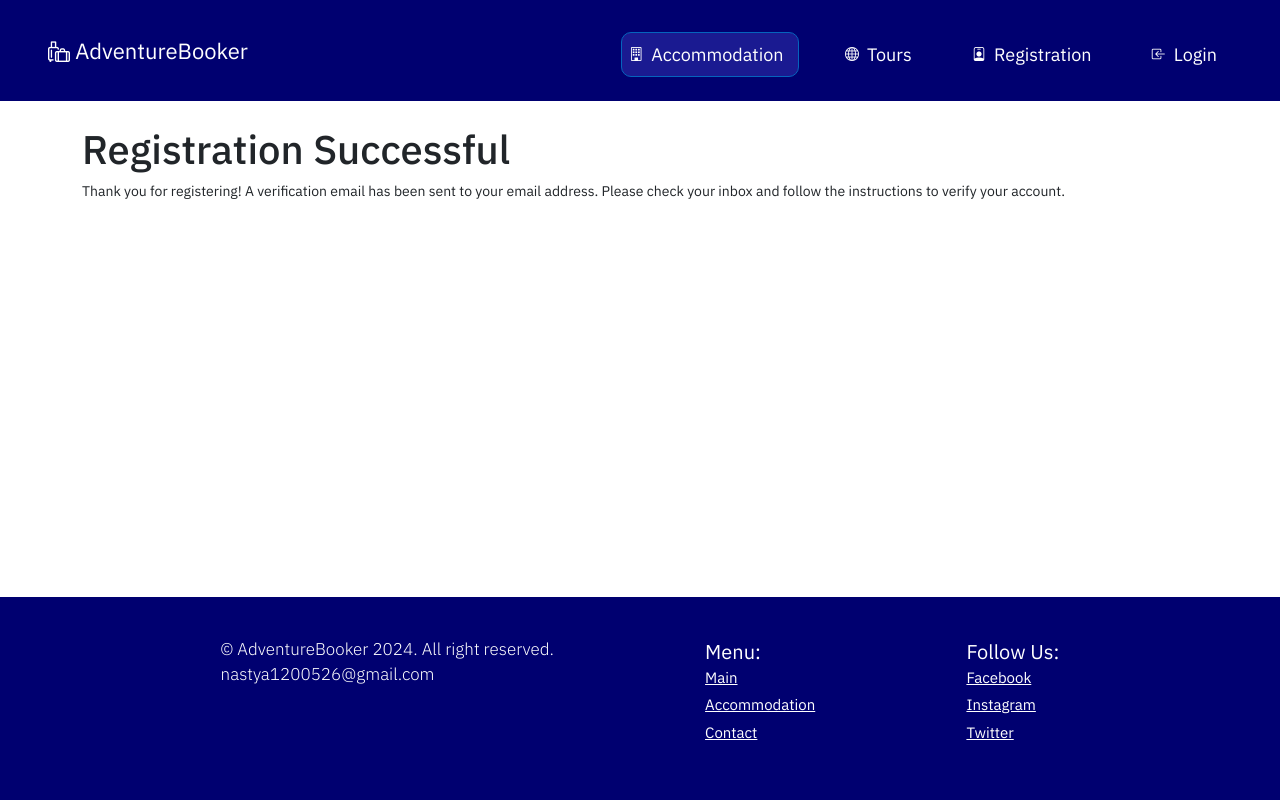
After one commit to Nastya231213/AdventureBooker, a Laravel app: page /registration-success in a window 1280 px wide. The commit adds this page. Run offline with Laravel 12, Linux system fonts and the light colour scheme.

Commit message:
Add registration functionality

```diff
--- a/app/Http/Controllers/PageController.php
+++ b/app/Http/Controllers/PageController.php
@@ -11,4 +11,8 @@ class PageController extends Controller
 
         return view('accommodation');
     }
+    public function registrationSuccess(){
+
+        return view('registrationSuccess');
+    }
 }
--- a/app/Models/User.php
+++ b/app/Models/User.php
@@ -20,6 +20,8 @@ class User extends Authenticatable
         'name',
         'email',
         'password',
+        'phone_number',
+        'surname'
     ];
 
     /**
--- a/public/css/style.css
+++ b/public/css/style.css
@@ -279,7 +279,7 @@ footer .company-info {
 }
 
 .main_facts {
-    background-color: rgb(208, 208, 208);
+    background-color: rgb(239, 239, 239);
     min-height: 430px;
     margin-top: 10px;
     border-radius: 15px;
@@ -345,7 +345,7 @@ footer .company-info {
     background-color: rgb(42, 187, 42);
     padding: 12px 35px;
     border-radius:10px;
-    border:2px solid rgb(30, 160, 30);
+    border:1px solid rgb(30, 160, 30);
 
 }
 #registerBtn:hover {
@@ -355,3 +355,8 @@ footer .company-info {
     font-size:14px;
     color:rgb(167, 167, 167);
 }
+.modal-body .alert{
+    font-size:12px;
+    padding: 5px;
+
+}
--- a/resources/views/layouts/navbar.blade.php
+++ b/resources/views/layouts/navbar.blade.php
@@ -39,11 +39,11 @@
                 <form>
                     <div class="mb-3">
                         <label for="loginEmail" class="form-label">Email address</label>
-                        <input type="email" class="form-control" id="loginEmail" placeholder="Enter your email">
+                        <input type="email" class="form-control" placeholder="Enter your email">
                     </div>
                     <div class="mb-1">
                         <label for="loginPassword" class="form-label">Password</label>
-                        <input type="password" class="form-control" id="loginPassword" placeholder="Enter your password">
+                        <input type="password" class="form-control" placeholder="Enter your password">
                     </div>
                     <a href="#" id="forget_password">Forget password?</a>
 
@@ -64,35 +64,46 @@
             </div>
             <div class="modal-body">
                 <h4>Registration</h4>
-                <form>
+                <form method="POST" id="registrationForm">
+                    @csrf
                     <div class="row">
                         <div class="col-12 col-md-6 mb-3">
                             <label for="firstName" class="form-label">First name</label>
-                            <input type="text" class="form-control" id="firstName" placeholder="Enter your name">
+                            <input type="text" class="form-control" name="firstName" id="firstName" placeholder="Enter your name">
+                            <div class="alert alert-danger mt-2 d-none" role="alert">
+                            </div>
                         </div>
                         <div class="col-12 col-md-6 mb-3">
                             <label for="lastName" class="form-label">Last name</label>
-                            <input type="text" class="form-control" id="lastName" placeholder="Enter your lastname">
+                            <input type="text" class="form-control" name="lastName" id="lastName" placeholder="Enter your lastname">
+                            <div class="alert alert-danger mt-2 d-none" role="alert">
+                            </div>
                         </div>
                     </div>
                     <div class="row">
+                        <div class="col-12 col-md-6 mb-s3">
+                            <label for="loginEmail" class="form-label">Email</label>
+                            <input type="email" class="form-control" name="email" id="loginEmail" placeholder="Enter your email">
+                            <div class="alert alert-danger mt-2 d-none" role="alert">
+                            </div>
+                        </div>
 
                         <div class="col-12 col-md-6 mb-3">
-                            <label for="loginEmail" class="form-label">Email</label>
-                            <input type="email" class="form-control" id="loginEmail" placeholder="Enter your email">
-                        </div>
-                        <div class="col-12 col-md-6 mb-3">
                             <label for="phoneNumber" class="form-label">Phone number</label>
-                            <input type="tel" class="form-control" id="phoneNumber" placeholder="Enter your phone number">
+                            <input type="text" class="form-control" name="phoneNum" id="phoneNumber" placeholder="Enter your phone number">
+                            <div class="alert alert-danger mt-2 d-none" role="alert">
+                            </div>
                         </div>
                     </div>
                     <div class="mb-3">
                         <label for="loginPassword" class="form-label">Password</label>
-                        <input type="password" class="form-control" id="loginPassword" placeholder="Enter your password">
+                        <input type="password" class="form-control" name="password" id="password" placeholder="Enter your password">
+                        <div class="alert alert-danger mt-2 d-none" role="alert">
+                        </div>
                     </div>
                     <div class="mb-3">
                         <label for="confirmPassword" class="form-label">Confirm password</label>
-                        <input type="password" class="form-control" id="confirmPassword" placeholder="Confirm your password">
+                        <input type="password" class="form-control" name="oassword_confirmation" id="confirmPassword" placeholder="Confirm your password">
                     </div>
 
                     <div class="d-flex justify-content-center">
@@ -103,3 +114,55 @@
         </div>
     </div>
 </div>
+<script>
+    document.getElementById('registrationForm').addEventListener('submit', async function(event) {
+        event.preventDefault();
+
+        const formData = new FormData(this);
+
+        try {
+            const response = await fetch('/register', {
+                method: 'POST',
+                body: formData,
+                headers: {
+                    'X-Requested-With': 'XMLHttpRequest',
+                    'X-CSRF-TOKEN': '{{ csrf_token() }}'
+
+                }
+            });
+            if (response.ok) {
+
+
+            } else if (response.status === 422) {
+                const errorsData = await response.json();
+                const errors = errorsData.errors;
+                clearErrors();
+                for(let field in errors){
+                    if(errors.hasOwnProperty(field)){
+                        const errorMessages=errors[field];
+                        showAlert(field,errorMessages[0]);
+                    }
+                }
+
+            } else {
+                console.error('Registration failed:', response.statusText);
+            }
+
+        } catch (error) {
+        }
+        function clearErrors() {
+            const alertElements = document.querySelectorAll('.alert-danger');
+            alertElements.forEach(
+                alert => {
+                    alert.classList.add('d-none');
+                    alert.textContent='';
+                }
+            );
+        }
+        function showAlert(field,message){
+            const alertElement=document.querySelector(`[name="${field}"]`).nextElementSibling;
+            alertElement.classList.remove('d-none');
+            alertElement.textContent=message;
+        }
+    });
+</script>
--- /dev/null
+++ b/resources/views/registrationSuccess.blade.php
@@ -0,0 +1,10 @@
+@extends('layouts.app')
+@section('title','Main')
+@section('content')
+<div class="container">
+    <h1> Registration Successful</h1>
+    <p>Thank you for registering! A verification email has been sent to your email address.
+        Please check your inbox and follow the instructions to verify your account.</p>
+    </p>
+</div>
+@endsection
--- a/routes/web.php
+++ b/routes/web.php
@@ -1,5 +1,8 @@
 <?php
 
 use App\Http\Controllers\PageController;
+use App\Http\Controllers\RegisterController;
 use Illuminate\Support\Facades\Route;
 Route::get('/',[PageController::class,'index'])->name('main');
+Route::post('/register',[RegisterController::class,'register'])->name('register');
+Route::get('/registration-success',[PageController::class,'registrationSuccess'])->name('registration.success');
```
Also changed, not shown: app/Http/Controllers/RegisterController.php (added, +33 -0 lines).
